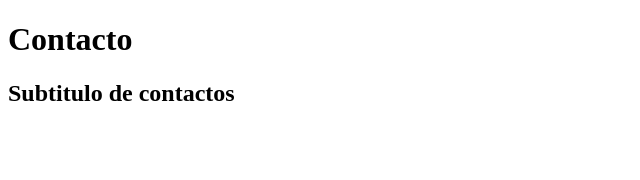
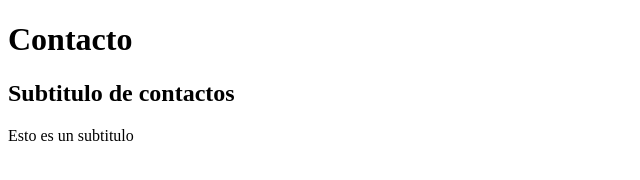
Before and after one commit to AngyCalez/Inicios-Git, a plain HTML site: page contacto.html in a window 1280 px wide. Shown: the whole page, without its empty margins (0-640 px from the left). Drawn offline with Linux system fonts and the light colour scheme.

Commit message:
Actualizado:contacto

```diff
--- a/contacto.html
+++ b/contacto.html
@@ -8,5 +8,6 @@
 <body>
     <h1>Contacto</h1>
     <h2>Subtitulo de contactos</h2>
+    <p>Esto es un subtitulo</p>
 </body>
 </html>
```
